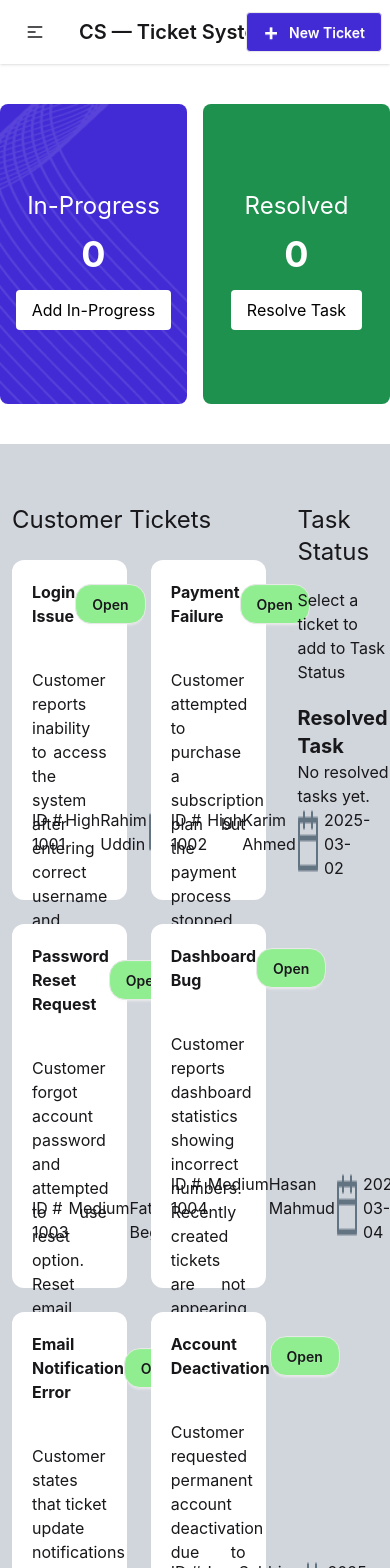
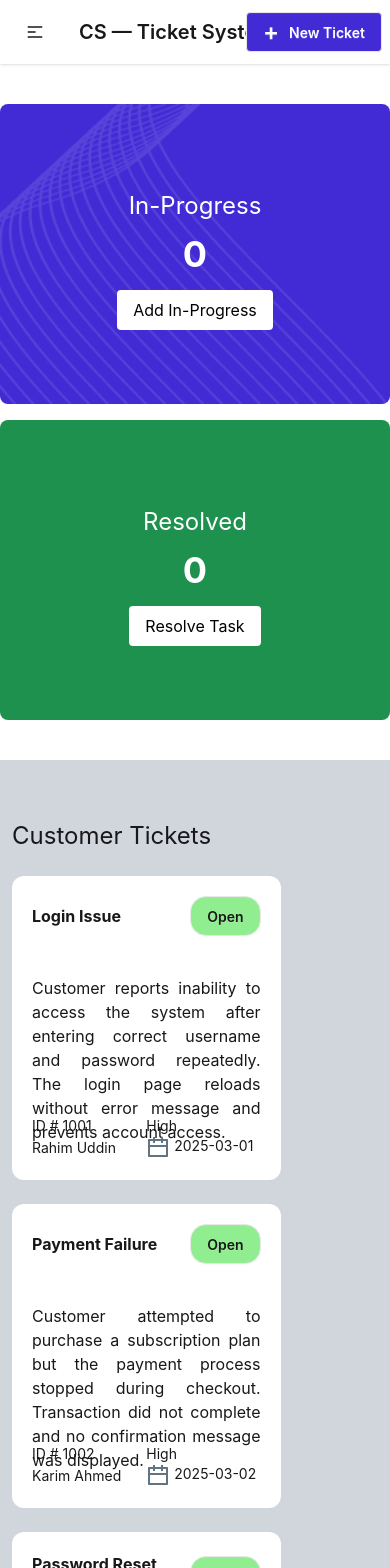
Before and after one commit to ahkamulbd/proHero-mission-restart-assignment2, a React (Vite) app: page / in a window 390 px wide. Shown: the top 1568 px of the page. Built offline with nearby package versions, Linux system fonts and the light colour scheme.

Commit message:
Banner, Main, Cart made mobile responsive

```diff
--- a/src/components/Banner/Banner.jsx
+++ b/src/components/Banner/Banner.jsx
@@ -8,7 +8,7 @@ function Banner() {
   const [resolved, setResolved] = useState(0);
 
   return (
-    <div className="max-w-7xl mx-auto my-10 grid grid-cols-2 gap-4">
+    <div className="max-w-7xl mx-auto my-10 grid grid-cols-none md:grid-cols-2 gap-4">
 
       {/* In Progress Card */}
       <div
--- a/src/components/Carts/Carts.jsx
+++ b/src/components/Carts/Carts.jsx
@@ -10,7 +10,7 @@ const Carts = ({ticketPromise}) => {
         <div className='w-3/4  pt-5'>
             <h2 className='ml-3 text-2xl mb-3'>Customer Tickets</h2>
 
-            <div className='grid grid-cols-2'>
+            <div className='grid grid-cols-none md:grid-cols-2'>
                 {
                     ticketsData.map (ticket =>
                         <div className='bg-white m-3 p-5 rounded-xl '>
@@ -22,7 +22,8 @@ const Carts = ({ticketPromise}) => {
                             <p className='my-10 text-justify h-[100px]'>
                                 {ticket.description}
                             </p>
-                            <div className='flex justify-between'>
+
+                            <div className='grid grid-cols-2 md:grid-cols-4 gap-0 text-sm items-center'>
                                 <span>ID # {ticket.id}</span>
                                 <span>{ticket.priority}</span>
                                 <span>{ticket.customer}</span>
--- a/src/components/Main/Main.jsx
+++ b/src/components/Main/Main.jsx
@@ -10,7 +10,7 @@ const fetchTickets = async () => {
 const Main = () => {
     const ticketPromise = fetchTickets ();
     return (
-        <div className='flex max-w-7xl mx-auto my-10 py-10 bg-gray-300'>
+        <div className='flex-none md:flex max-w-7xl mx-auto my-10 py-10 bg-gray-300'>
 
             <Suspense fallback = {<p>Tickets loading ........</p>}>
                 <Carts ticketPromise = {ticketPromise}></Carts>
```
